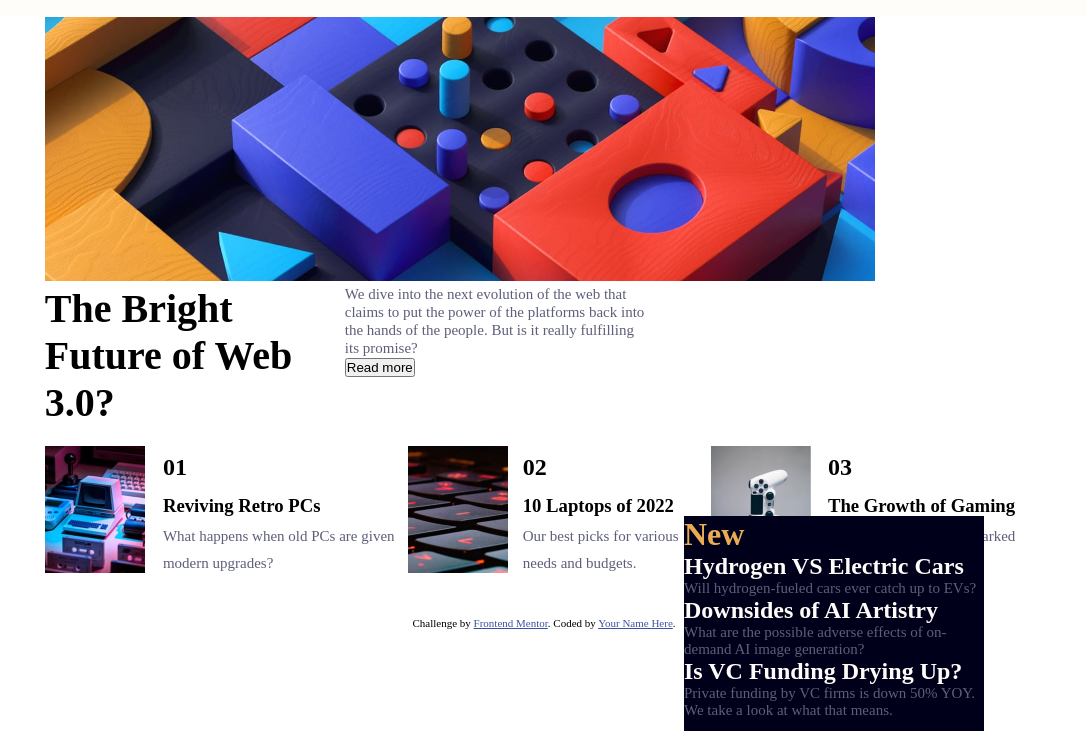
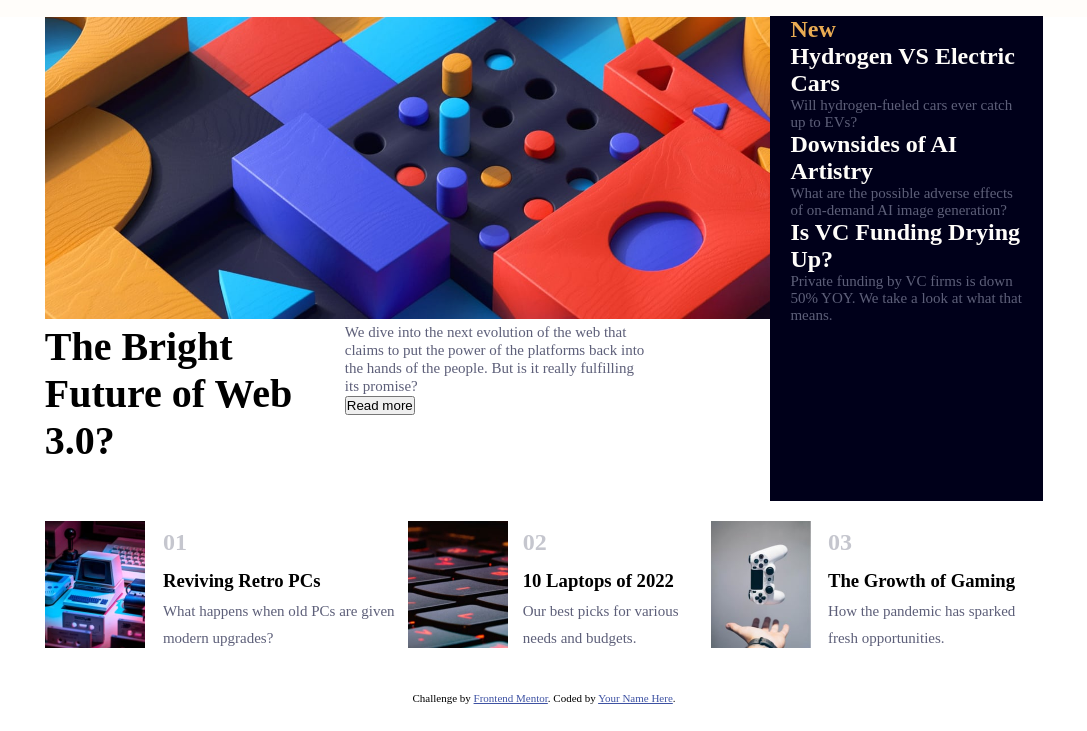
Before and after one commit to DTC-Formation/evaluation-html-css-donal-R77, a plain HTML site: page index.html in a window 1280 px wide. Shown: the part 69-800 px from the top of the page, without its empty margins (96-1183 px from the left). Drawn offline with Linux system fonts and the light colour scheme.

Commit message:
Last commit

```diff
--- a/assets/css/style.css
+++ b/assets/css/style.css
@@ -58,14 +58,14 @@ p{
 }
 .aside {
     background-color: hsl(240, 100%, 5%);
-    width: 300px;
-    height: 400px;
+    width: 500px;
+    height: 500px;
     box-sizing: border-box;
-    float: right;
-    right: 0;
-    margin-right: 200px;
-    margin-top: 90px;
-    position: absolute;
+    top: 85px;
+    bottom: 500px;
+    position: relative;
+    margin: 0px 0 70px;
+    padding: 0 2%;
 
 }
 .img {
@@ -74,8 +74,8 @@ p{
 }
 .image-and-aside {
     /* height: 100vh; */
-    /* display: flex; */
-    align-items:flex-start;
+    display: flex;
+    align-items:center;
     padding:0 11%;
     justify-content: space-between;
 
@@ -104,7 +104,7 @@ h2 {
 }
 .display-flex {
     display: flex;
-    justify-content: space-evenly;
+    justify-content: space-between;
     margin-top: 20px;
     padding: 0 11%;
 }
@@ -117,3 +117,6 @@ h2 {
     padding-left: 5%;
     line-height: 1.8;
 }
+.number {
+    color: hsl(233, 8%, 79%);
+}
--- a/index.html
+++ b/index.html
@@ -51,7 +51,6 @@
       </div>
 
     </div>
-  </section>
     <div class="aside">
       <h1 class="new">New</h1>
       <div>
@@ -67,6 +66,7 @@
         <p>Private funding by VC firms is down 50% YOY. We take a look at what that means.</p>
       </div>
     </div>
+  </section>
 
 
 
@@ -74,7 +74,7 @@
     <div>
       <img src="./assets/images/image-retro-pcs.jpg" class="float" alt="image-retro">
       <div class="space">
-        <h1>01</h1>
+        <h1 class="number">01</h1>
         <h3>Reviving Retro PCs</h3>
         <p>What happens when old PCs are given modern upgrades?</p>
       </div>
@@ -82,7 +82,7 @@
     <div>
       <img src="./assets/images/image-top-laptops.jpg" class="float" alt="image-laptop">
       <div class="space">
-        <h1>02</h1>
+        <h1 class="number">02</h1>
         <h3>10 Laptops of 2022</h3>
         <p>Our best picks for various needs and budgets.</p>
       </div>
@@ -90,7 +90,7 @@
     <div>
       <img src="./assets/images/image-gaming-growth.jpg" class="float" alt="image-gaming">
       <div class="space">
-        <h1>03 </h1>
+        <h1 class="number">03 </h1>
         <h3>The Growth of Gaming</h3>
         <p>How the pandemic has sparked fresh opportunities.</p>
 
```
Lines whose indentation alone changed are shown as unchanged.
